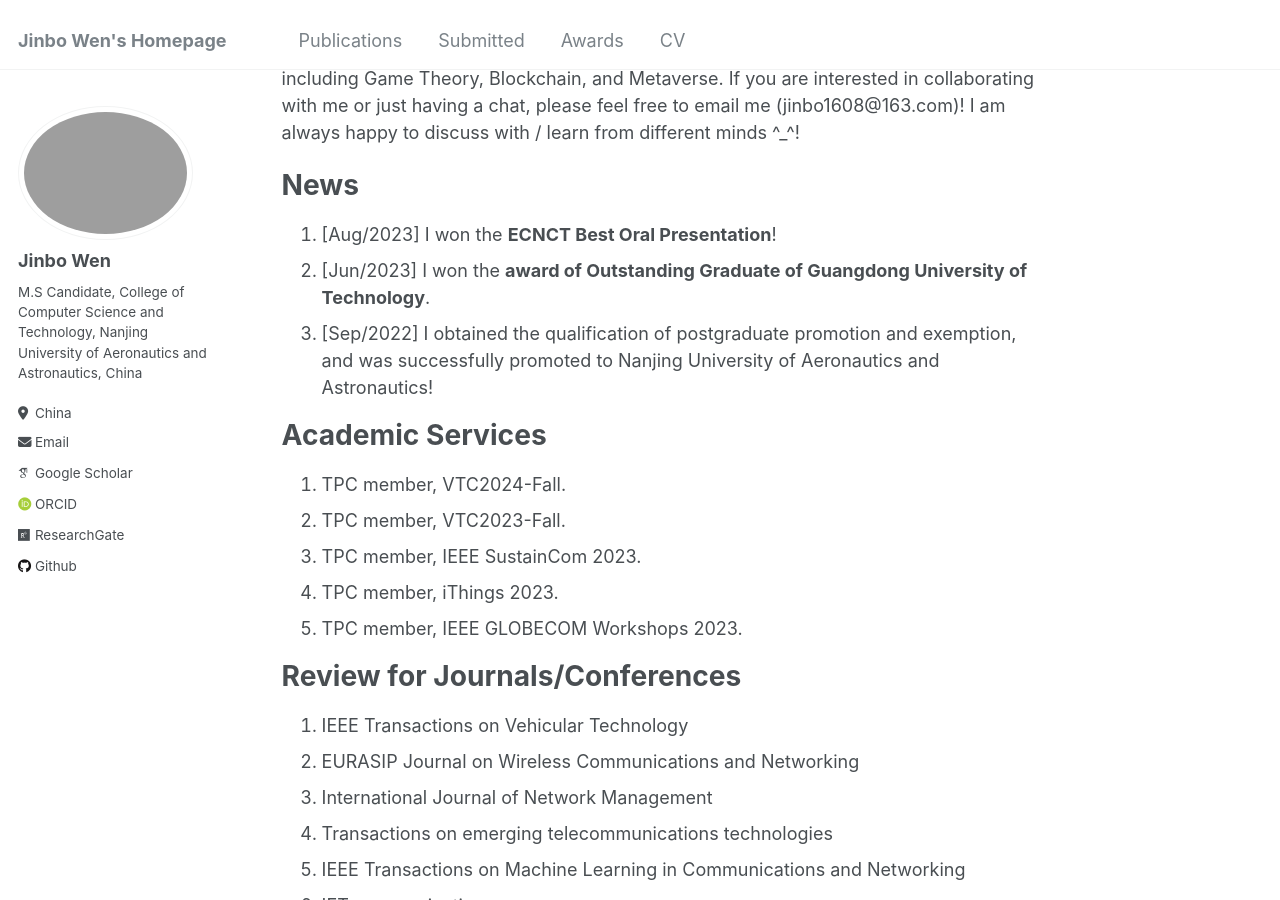
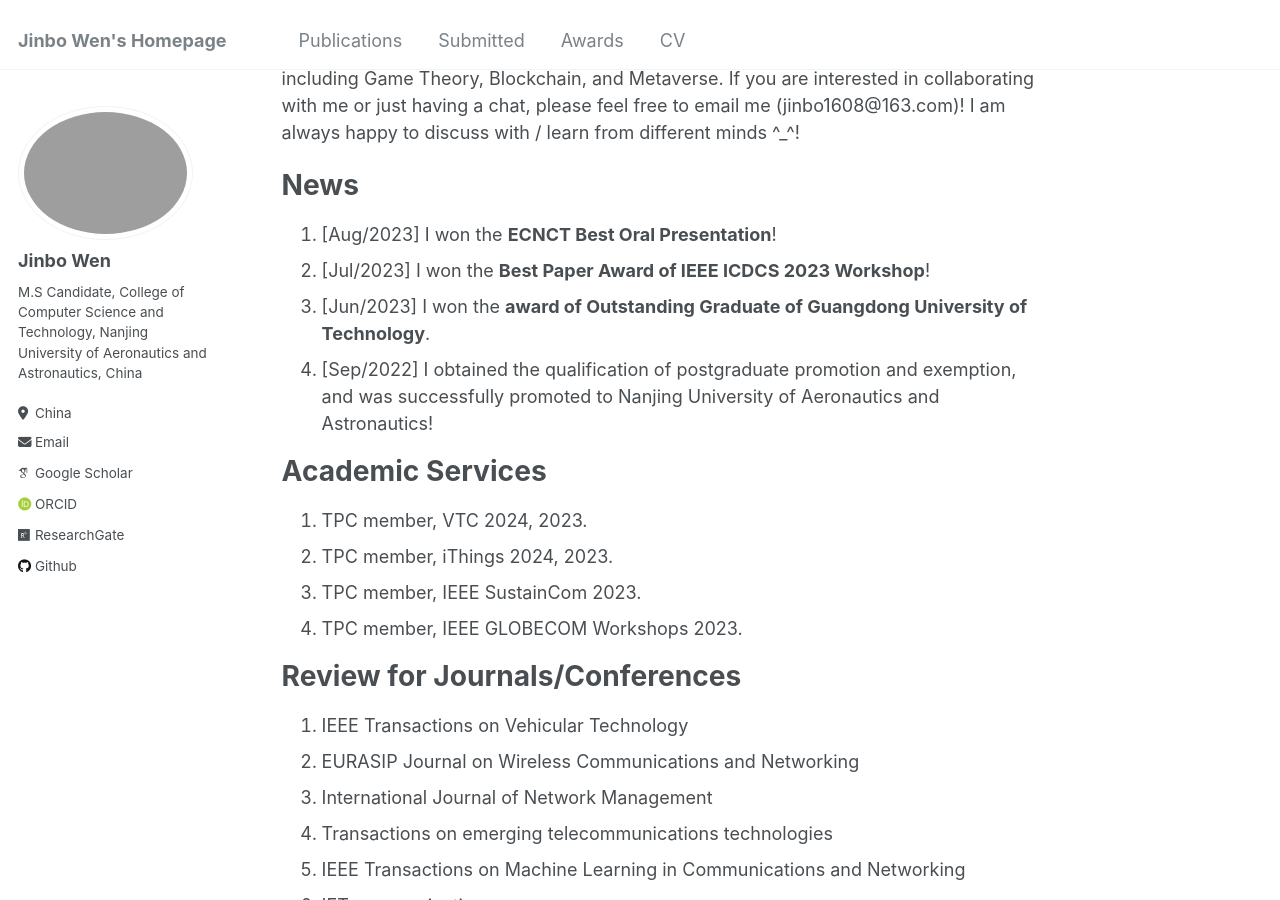
Before and after one commit to JinboWen00/JinboWen00.github.io, a Jekyll site: the page built from _pages/about.md, in a window 1280 px wide and 900 px high, scrolled down 346 px. Built offline with Jekyll 4.4.1, drawn with Linux system fonts in a browser that asks for light colours; some web fonts are replaced.

Commit message:
Update about.md

```diff
--- a/_pages/about.md
+++ b/_pages/about.md
@@ -16,16 +16,16 @@ My research is primarily centered around the application of **Generative AI in N
 News
 ======
 1. [Aug/2023] I won the **ECNCT Best Oral Presentation**!
-2. [Jun/2023] I won the **award of Outstanding Graduate of Guangdong University of Technology**.
-3. [Sep/2022] I obtained the qualification of postgraduate promotion and exemption, and was successfully promoted to Nanjing University of Aeronautics and Astronautics!
+2. [Jul/2023] I won the **Best Paper Award of IEEE ICDCS 2023 Workshop**!
+3. [Jun/2023] I won the **award of Outstanding Graduate of Guangdong University of Technology**.
+4. [Sep/2022] I obtained the qualification of postgraduate promotion and exemption, and was successfully promoted to Nanjing University of Aeronautics and Astronautics!
 
 Academic Services
 ======
-1. TPC member, VTC2024-Fall.
-2. TPC member, VTC2023-Fall.
+1. TPC member, VTC 2024, 2023.
+2. TPC member, iThings 2024, 2023.
 3. TPC member, IEEE SustainCom 2023.
-4. TPC member, iThings 2023.
-5. TPC member, IEEE GLOBECOM Workshops 2023.
+4. TPC member, IEEE GLOBECOM Workshops 2023.
 
 Review for Journals/Conferences
 ======
```
